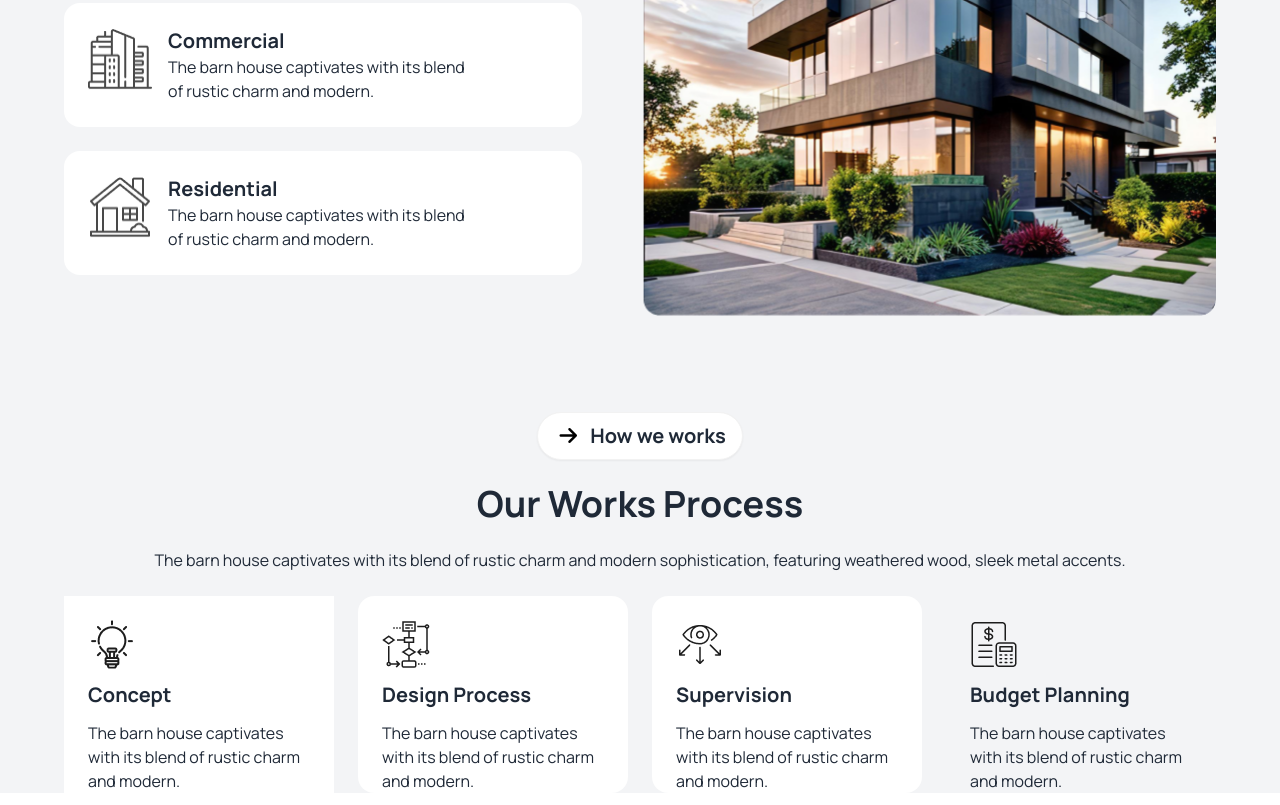
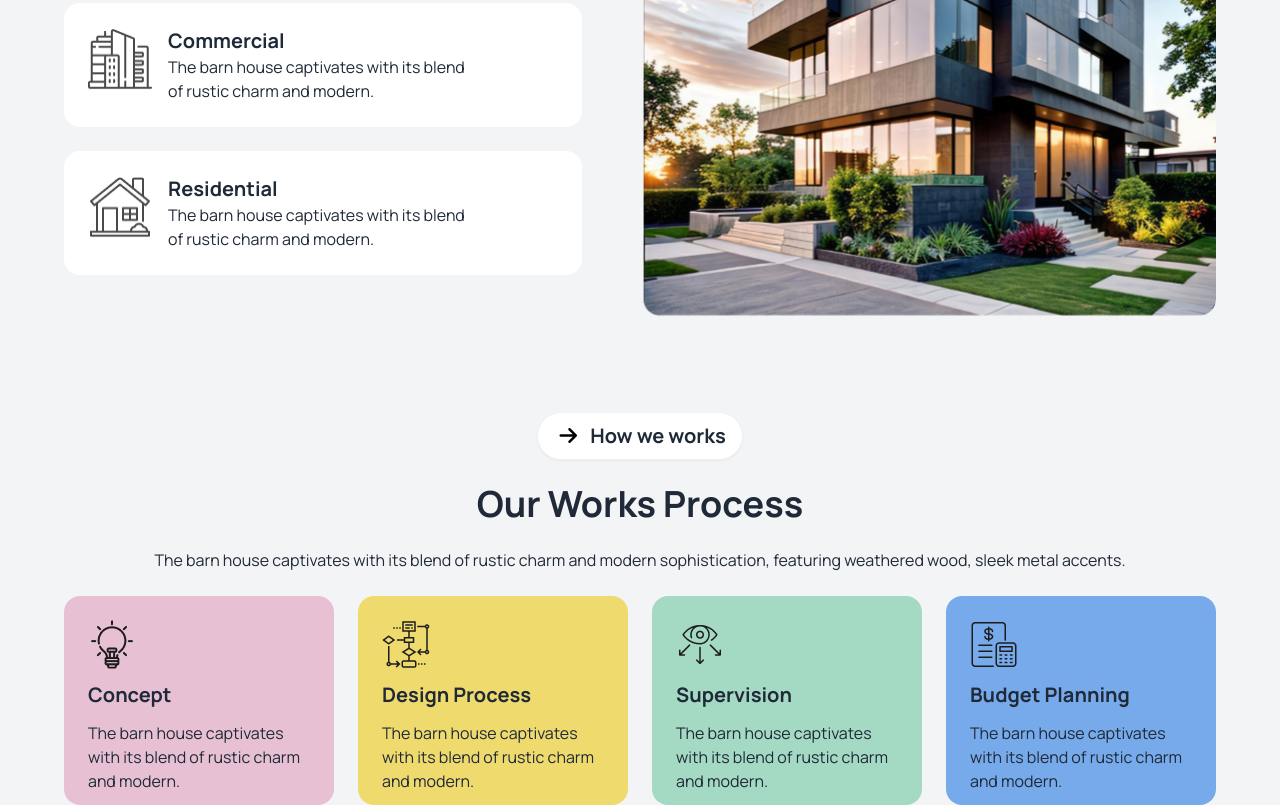
Before and after one commit to Tanim-Ahmmed/Assignment-3, a plain HTML site: page index.html in a window 1280 px wide. Shown: the part 1229-2034 px from the top of the page. Drawn offline with nearby package versions, Linux system fonts and the light colour scheme.

```diff
--- a/index.html
+++ b/index.html
@@ -33,6 +33,10 @@
           'house-icon': '#ABEF5F',
           'house-font': '#737373',
           'house-button': '#ABEF5F80',
+          'card-1': '#E7C1D3',
+          'card-2': ' #EFDA6E',
+          'card-3': '#A4DAC3 ',
+          'card-4': '#77AAEA',
         }
       }
     }
@@ -141,8 +145,8 @@
         </div>
 
 
-         <div class="lg:grid grid-cols-4 gap-6 rounded-2xl">
-        <div class=" bg-base-100 mt-6">
+         <div class="lg:grid grid-cols-4 gap-6 ">
+        <div class=" bg-card-1 mt-6 rounded-2xl">
           <figure class="ml-6 pt-6">
             <img
               src="./assets/concept.png"
@@ -150,12 +154,12 @@
           </figure>
           <div class="ml-6 mt-3">
             <h2 class=" font-bold text-xl">Concept</h2>
-            <p class="text-base mt-3 mr-6">The barn house captivates with its blend of rustic charm and modern.</p>
+            <p class="text-base mt-3 mr-6 pb-3">The barn house captivates with its blend of rustic charm and modern.</p>
 
           </div>
         </div>
 
-        <div class=" bg-base-100 mt-6 rounded-2xl">
+        <div class=" bg-card-2 mt-6 rounded-2xl">
           <figure class="ml-6 pt-6">
             <img
               src="./assets/flow-chart.png"
@@ -163,13 +167,13 @@
           </figure>
           <div class="ml-6 mt-3">
             <h2 class=" font-bold text-xl">Design Process</h2>
-            <p class="text-base mt-3 mr-6">The barn house captivates with its blend of rustic charm and modern.</p>
+            <p class="text-base mt-3 mr-6 pb-3">The barn house captivates with its blend of rustic charm and modern.</p>
 
           </div>
         </div>
 
 
-        <div class=" bg-base-100 mt-6 rounded-2xl">
+        <div class=" bg-card-3 mt-6 rounded-2xl">
           <figure class="ml-6 pt-6">
             <img
               src="./assets/vision.png"
@@ -177,14 +181,14 @@
           </figure>
           <div class="ml-6 mt-3">
             <h2 class=" font-bold text-xl">Supervision</h2>
-            <p class="text-base mt-3 mr-6">The barn house captivates with its blend of rustic charm and modern.</p>
+            <p class="text-base mt-3 mr-6 pb-3">The barn house captivates with its blend of rustic charm and modern.</p>
 
           </div>
         </div>
 
 
 
-        <div class="  mt-6 rounded-2xl">
+        <div class="bg-card-4  mt-6 rounded-2xl">
           <figure class="ml-6 pt-6">
             <img
               src="./assets/budget-planning.png"
@@ -192,7 +196,7 @@
           </figure>
           <div class="ml-6 mt-3">
             <h2 class=" font-bold text-xl">Budget Planning</h2>
-            <p class="text-base mt-3 mr-6">The barn house captivates with its blend of rustic charm and modern.</p>
+            <p class="text-base mt-3 mr-6 pb-3">The barn house captivates with its blend of rustic charm and modern.</p>
 
           </div>
         </div>
```
